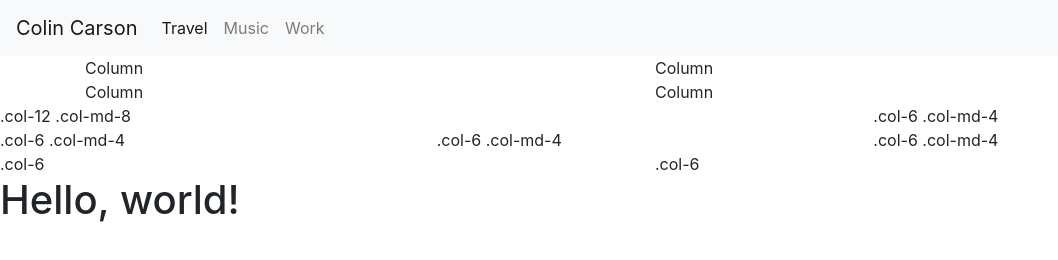
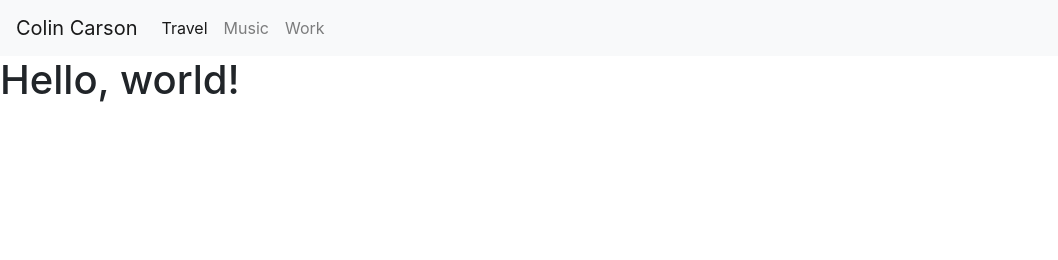
Before and after one commit to colincarson7/colincarson, a plain HTML site: page index.html in a window 1280 px wide. Shown: the whole page, without its empty margins (0-1058 px from the left). Drawn offline with nearby package versions, Linux system fonts and the light colour scheme.

Commit message:
Update index.html

```diff
--- a/index.html
+++ b/index.html
@@ -26,35 +26,6 @@
   </div>
 </nav>
 
-<div class="container">
-  <div class="row">
-    <div class="col">Column</div>
-    <div class="col">Column</div>
-    <div class="w-100"></div>
-    <div class="col">Column</div>
-    <div class="col">Column</div>
-  </div>
-</div>
-
-<!-- Stack the columns on mobile by making one full-width and the other half-width -->
-<div class="row">
-  <div class="col-12 col-md-8">.col-12 .col-md-8</div>
-  <div class="col-6 col-md-4">.col-6 .col-md-4</div>
-</div>
-
-<!-- Columns start at 50% wide on mobile and bump up to 33.3% wide on desktop -->
-<div class="row">
-  <div class="col-6 col-md-4">.col-6 .col-md-4</div>
-  <div class="col-6 col-md-4">.col-6 .col-md-4</div>
-  <div class="col-6 col-md-4">.col-6 .col-md-4</div>
-</div>
-
-<!-- Columns are always 50% wide, on mobile and desktop -->
-<div class="row">
-  <div class="col-6">.col-6</div>
-  <div class="col-6">.col-6</div>
-</div>
-
     <h1>Hello, world!</h1>
 
     <!-- Optional JavaScript -->
```
